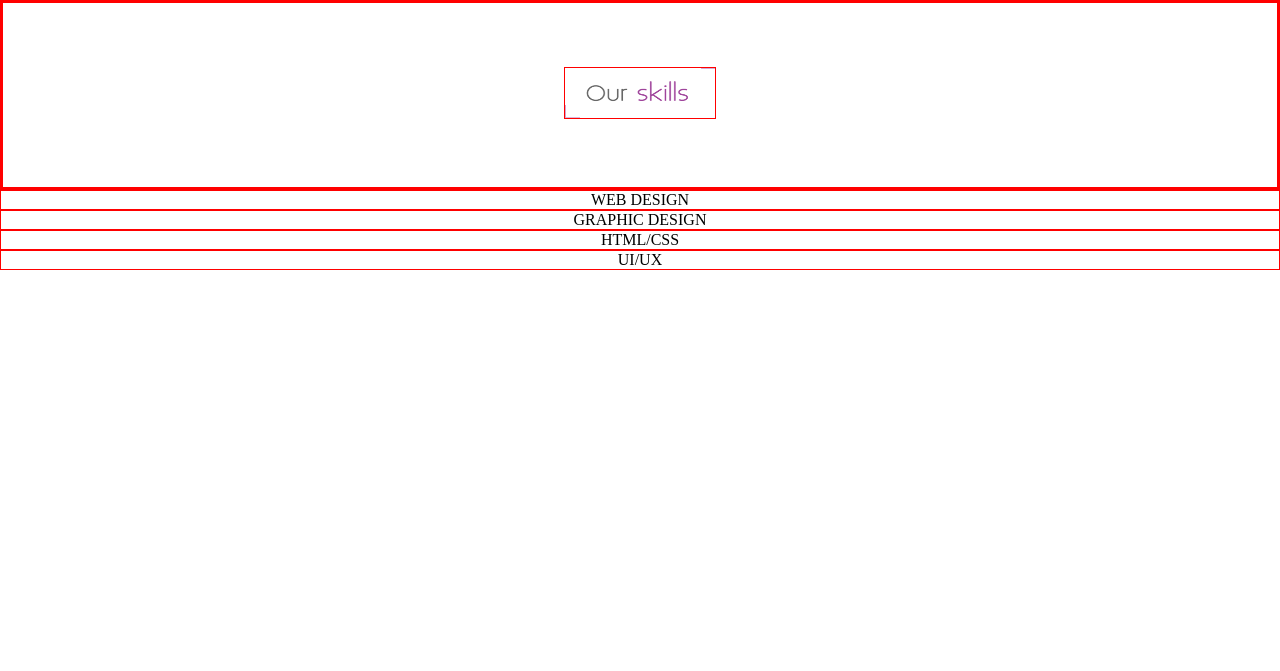
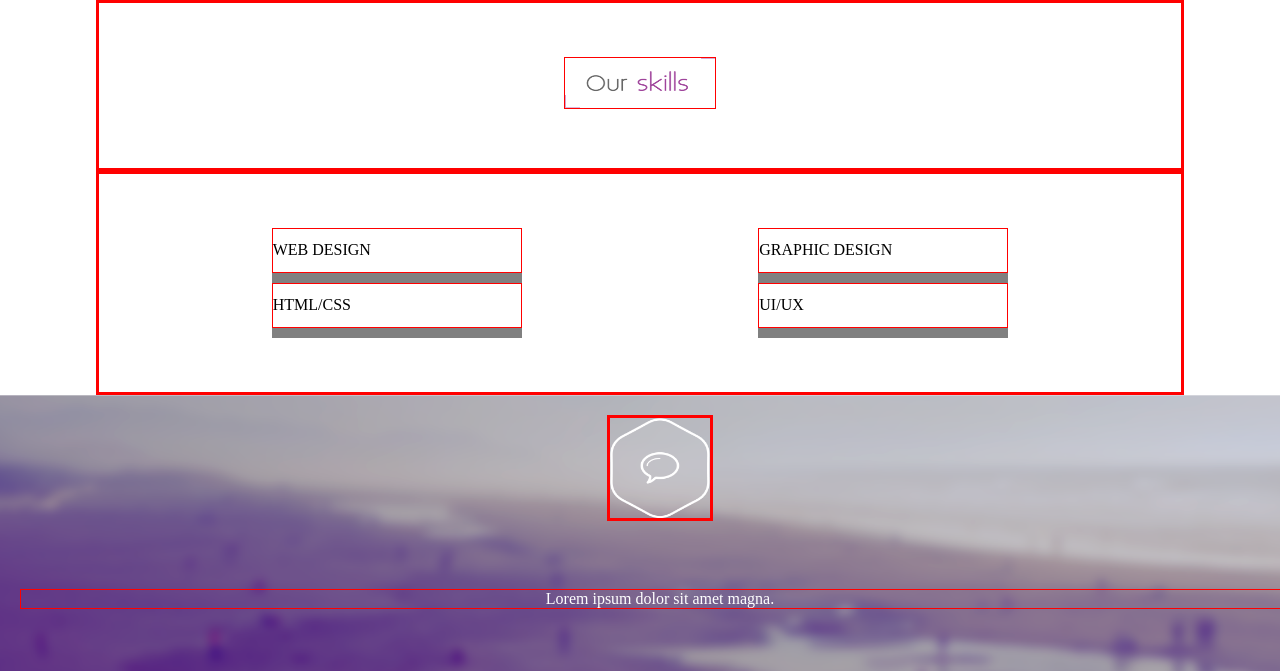
Before and after one commit to antocosta/Bhagaskara, a plain HTML site: page index.html in a window 1280 px wide. Shown: the part 2642-3313 px from the top of the page. Before the commit the page ends 2912 px from the top, so only its background shows below. Drawn offline with Linux system fonts and the light colour scheme.

Commit message:
commit 16 Dec 2015 14:48

```diff
--- a/css/style.scss
+++ b/css/style.scss
@@ -285,6 +285,10 @@ svg:hover {
   }
 }
 //our skills
+.ourSkills {
+ width: 85%;
+ margin: 0 auto;
+}
 .logoOurSkills {
   padding: 5%;
   border: solid red;
@@ -296,3 +300,53 @@ svg:hover {
     width: 150px;
   }
 }
+.skills {
+  display: flex;
+  justify-content: space-around;
+  border: solid red;
+  padding: 5%;
+  .left-side {
+    p {
+      text-align: left;
+      padding-bottom: 5%;
+      padding-top: 5%;
+    }
+    .grayRectangle {
+      width: 250px;
+      height: 10px;
+      background-color: gray;
+    }
+  }
+  .right-side {
+    p {
+      text-align: left;
+      padding-bottom: 5%;
+      padding-top: 5%;
+    }
+    .grayRectangle {
+      width: 250px;
+      height: 10px;
+      background-color: gray;
+    }
+  }
+}
+//cloud
+.cloud {
+  background-image: url("../img/Quote.png");
+  width: 100%;
+  background-size: 100%auto;
+  background-repeat: no-repeat;
+  padding: 20px;
+  padding-bottom: 20%;
+  height: 0;
+  text-align: center;
+  img {
+    border: solid red;
+    width: 100px;
+    height: 100px;
+  }
+  p {
+    color: white;
+    margin-top: 5%;
+  }
+}
--- a/index.html
+++ b/index.html
@@ -136,18 +136,32 @@
         </ul>
     </section>
     <!--our skills-->
- <div class = "ourskills">
+ <div class = "ourSkills">
      <section class = "logoOurSkills">
          <img src="img/ourskills.png" alt="ourskills">
      </section>
-     <section>
-         <p>WEB DESIGN</p>
-         <p>GRAPHIC DESIGN</p>
-         <p>HTML/CSS</p>
-         <p>UI/UX</p>
+     <section class = "skills">
+         <div class = "left-side">
+             <p>WEB DESIGN</p>
+             <div class = "grayRectangle"></div>
+             <p>HTML/CSS</p>
+             <div class = "grayRectangle"></div>
+         </div>
+         <div class = "right-side">
+             <p>GRAPHIC DESIGN</p>
+             <div class = "grayRectangle"></div>
+             <p>UI/UX</p>
+             <div class = "grayRectangle"></div>
+         </div>
      </section>
  </div>
 </div>
+<!--cloud-->
+<div class = "cloud">
+    <img src="img/cloud.png" alt = "cloud to speak">
+    <p>Lorem ipsum dolor sit amet magna.</p>
+</div>
+
 
 </body>
 </html>
```
Also changed, not shown: css/style.css, 1 other file.
